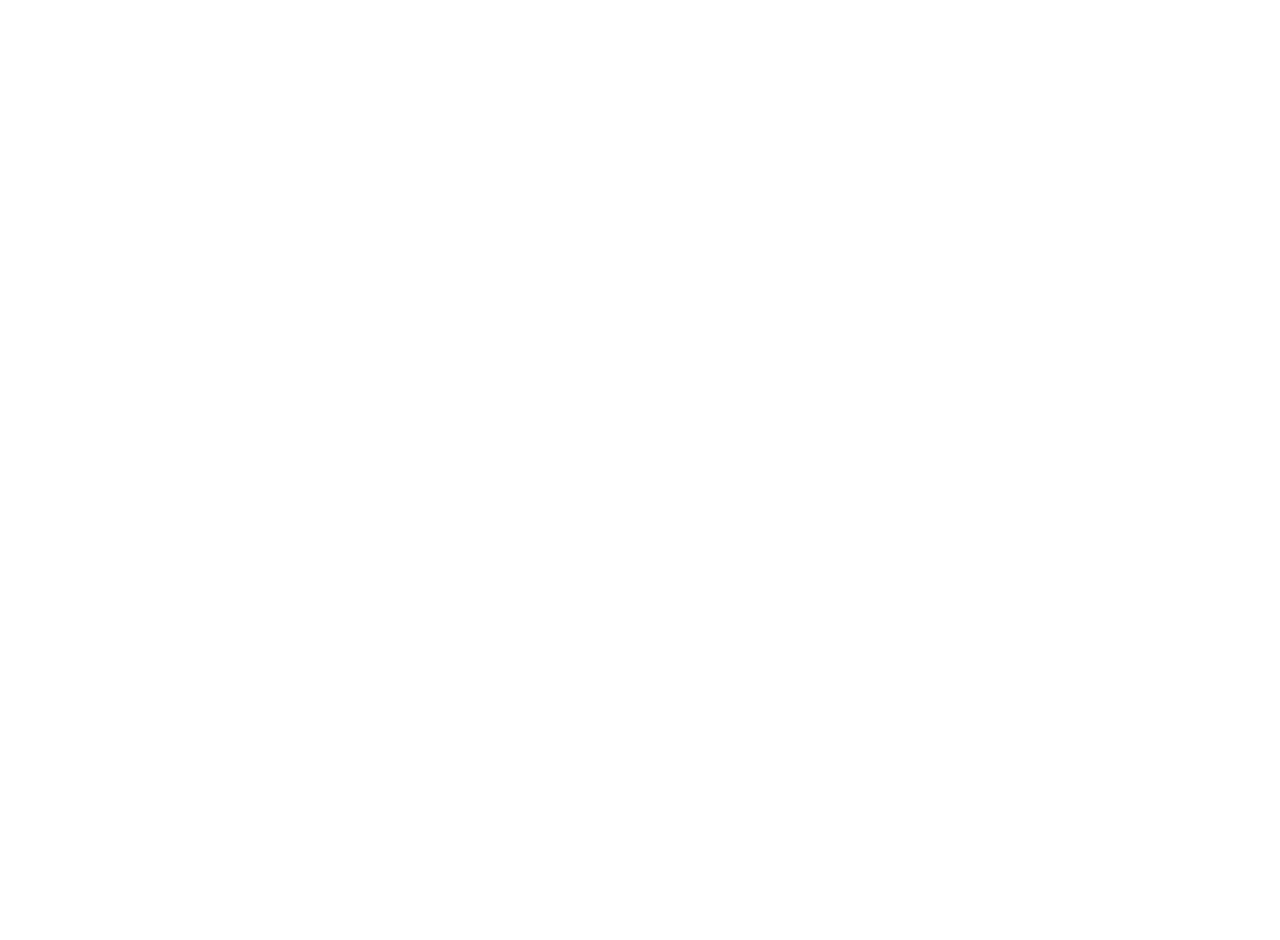
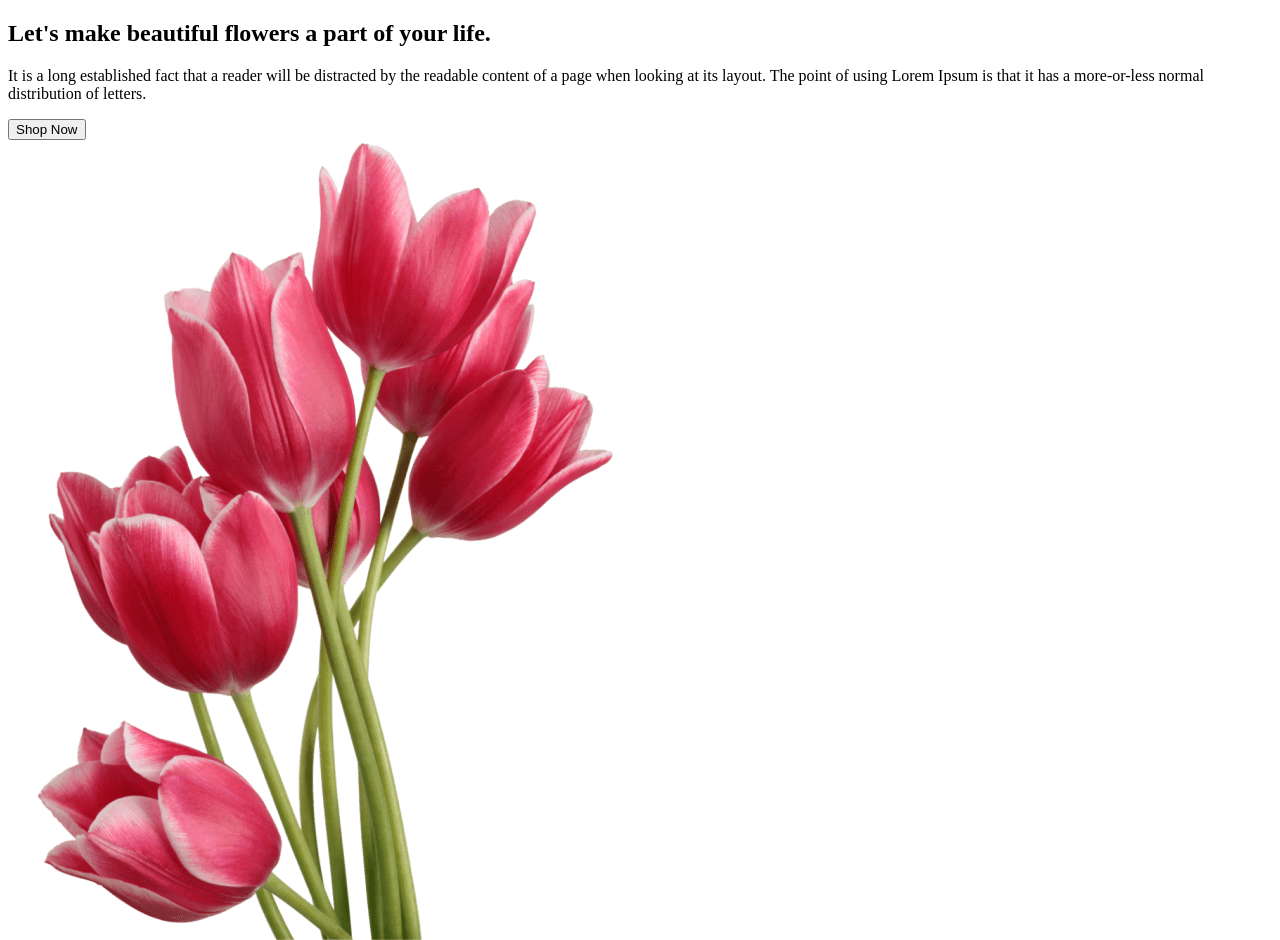
Before and after one commit to showrov4g/Flower-tmplate, a plain HTML site: page index.html in a window 1280 px wide. Before the commit the page ends 800 px from the top, so only its background shows below. Drawn offline with Linux system fonts and the light colour scheme.

Commit message:
header section

```diff
--- a/index.html
+++ b/index.html
@@ -7,6 +7,20 @@
     <link rel="stylesheet" href="style/style.css">
 </head>
 <body>
+    <header>
+        <div class="hero">
+            <div class="text">
+                <h2>Let's make beautiful flowers a part of your life.</h2>
+                <p>It is a long established fact that a reader will be distracted by the readable content of a page when looking at its layout. The point of using Lorem Ipsum is that it has a more-or-less normal distribution of letters.</p>
+                <a href="#"><button>Shop Now</button></a>
+            </div>
+            <div class="image">
+                <img src="images/pngwing 10.png" alt="">
+            </div>
+        </div>
+    </header>
+
+
 
 </body>
 </html>
```
Also changed, not shown: images/Flower 01.png (renamed from Flower Asset/Flower 01.png), images/Group 57.png (renamed from Flower Asset/Group 57.png), images/Group 58.png (renamed from Flower Asset/Group 58.png), images/Group 59.png (renamed from Flower Asset/Group 59.png), images/Rectangle 4.png (renamed from Flower Asset/Rectangle 4.png), images/Rectangle 5.png (renamed from Flower Asset/Rectangle 5.png), images/Rectangle 6.png (renamed from Flower Asset/Rectangle 6.png), images/Rectangle 9.png (renamed from Flower Asset/Rectangle 9.png), images/pngwing 10.png (renamed from Flower Asset/pngwing 10.png), images/pngwing 5.png (renamed from Flower Asset/pngwing 5.png), images/pngwing 6.png (renamed from Flower Asset/pngwing 6.png), images/pngwing 7.png (renamed from Flower Asset/pngwing 7.png), images/pngwing 8.png (renamed from Flower Asset/pngwing 8.png).
